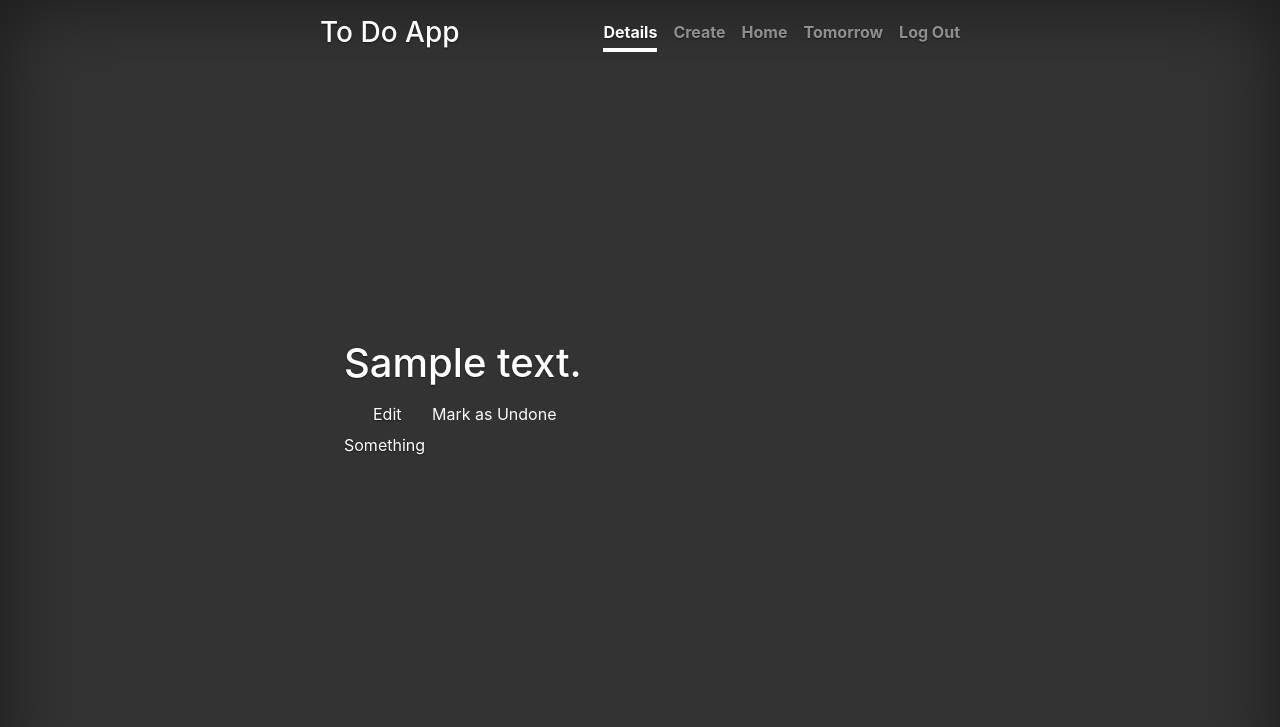
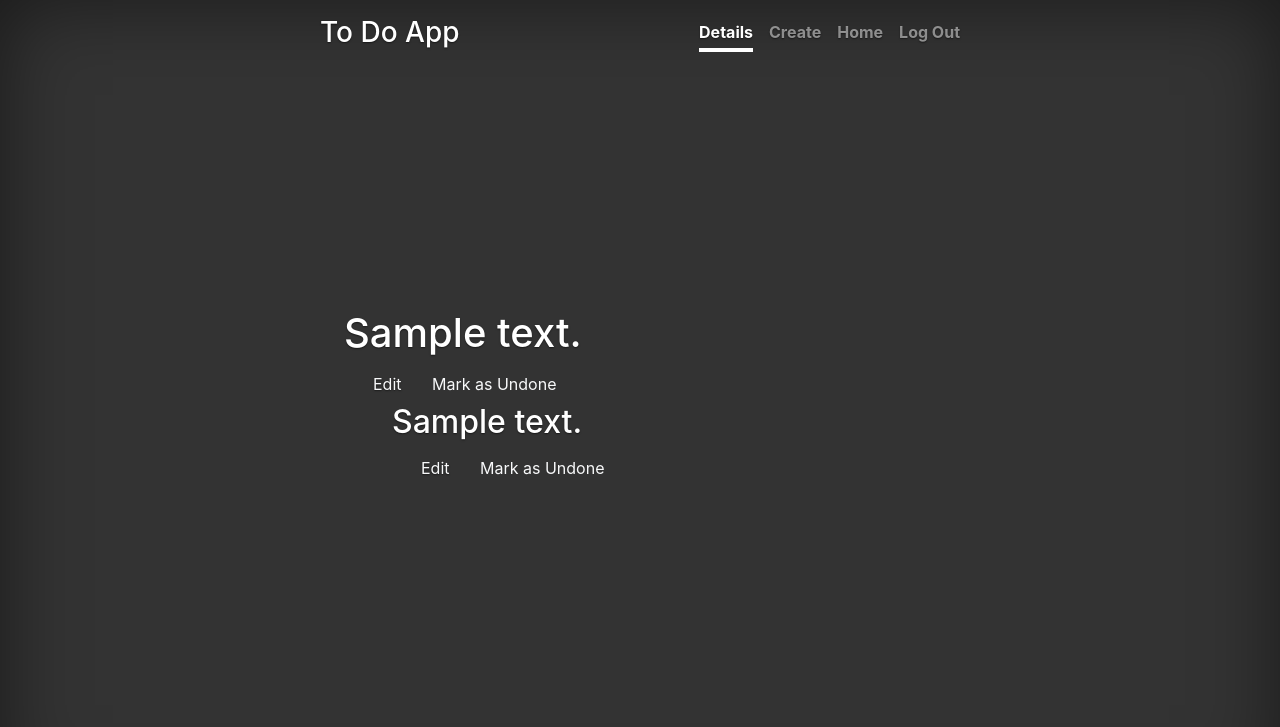
Before and after one commit to LasteExile/to_do_app, a Django app: page /tasks/detail/1 in a window 1280 px wide. Shown: the top 727 px of the page. Run offline with Django 3.2, Linux system fonts and the light colour scheme; a user stored in the database is signed in; tables that the repository leaves empty hold one stand-in row (values such as "Sample post"); some libraries are stand-ins or nearby versions.

Commit message:
Added 'Edit' 'Mark as done/undone' options

```diff
--- a/templates/tasks/createsub.html
+++ b/templates/tasks/createsub.html
@@ -16,7 +16,6 @@
         {% if user.is_authenticated %}
         <form method="post" action="{% url 'createsub_page' pk %}">
             {% csrf_token %}
-            <input name="task" type="hidden" value="{{ pk }}">
             <div class="form-group">
                 <label for="{{ form.text.id_for_label }}">Task's text: </label>
                 {{ form.text|add_class:'form-control' }}
--- a/templates/tasks/detail.html
+++ b/templates/tasks/detail.html
@@ -5,8 +5,7 @@
     <a class="nav-link active" href="#">Details</a>
         {% if user.is_authenticated %}
             <a class="nav-link" href="{% url 'create_page' %}">Create</a>
-            <a class="nav-link" href="#">Home</a>
-            <a class="nav-link" href="#">Tomorrow</a>
+            <a class="nav-link" href="{% url 'home_page' %}">Home</a>
             <a class="nav-link" href="{% url 'logout' %}">Log Out</a>
         {% endif %}
 {% endblock %}
@@ -16,21 +15,39 @@
         <h1>{{ task }}</h1>
         {% if task.completed %}
             <form method="post" action="{% url 'detail_page' task.pk %}">
-                <a class="btn btn-outline-link ml-3">Edit</a>
                 {% csrf_token %}
+                <a class="btn btn-outline-link text-light ml-3" href="{% url 'edittask_page' task.pk %}">Edit</a>
                 <input name="taskmarkas" type="hidden" value="2 {{ task.pk }}">
-                <input class="btn btn-link text-light" type="submit" value="Mark as Undone">
+                <input class="btn btn-outline-link text-light" type="submit" value="Mark as Undone">
             </form>
         {% else %}
             <form method="post" action="{% url 'detail_page' task.pk %}">
-                <a class="btn btn-outline-link ml-3">Edit</a>
                 {% csrf_token %}
+                <a class="btn btn-outline-link text-light ml-3" href="{% url 'edittask_page' task.pk %}">Edit</a>
                 <input name="taskmarkas" type="hidden" value="1 {{ task.pk }}">
-                <input class="btn btn-link text-light" type="submit" value="Mark as Done">
+                <input class="btn btn-outline-link text-light" type="submit" value="Mark as Done">
             </form>
         {% endif %}
         {% if sub_tasks %}
-            Something
+        <div class="ml-5">
+            {% for sub_task in sub_tasks %}
+                <h2>{{ sub_task }}</h2>
+                {% if sub_task.completed %}
+                    <form method="post" action="{% url 'detail_page' task.pk %}">
+                        {% csrf_token %}
+                        <a class="btn btn-outline-link text-light ml-3" href="{% url 'editsubtask_page' task.pk sub_task.pk %}">Edit</a>
+                        <input class="btn btn-link text-light" type="submit" value="Mark as Undone">
+                    </form>
+                {% else %}
+                    <form method="post" action="{% url 'detail_page' task.pk %}">
+                        {% csrf_token %}
+                        <a class="btn btn-outline-link text-light ml-3" href="{% url 'editsubtask_page' task.pk sub_task.pk %}">Edit</a>
+                        <input name="sub_taskmarkas" type="hidden" value="1 {{ sub_task.pk }}">
+                        <input class="btn btn-link text-light" type="submit" value="Mark as Done">
+                    </form>
+                {% endif %}
+            {% endfor %}
+        </div>
         {% else %}
             <h3>You have no subtasks:</h3>
             <a class="btn btn-outline-light" href="{% url 'createsub_page' task.pk %}">Create first</a>
```
